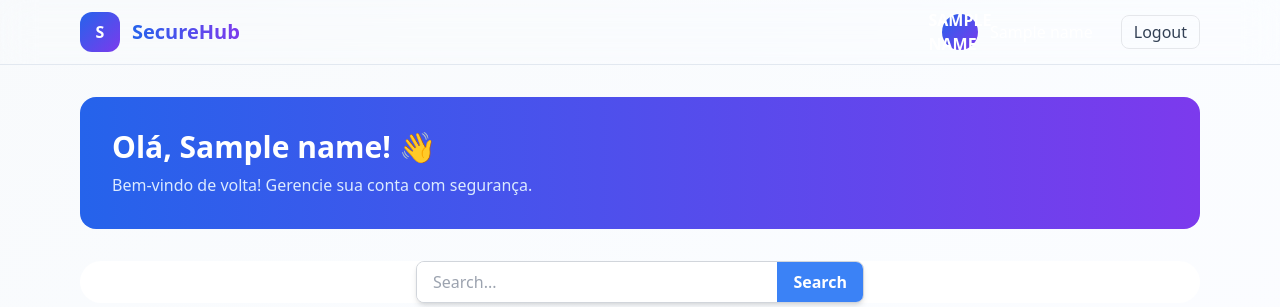
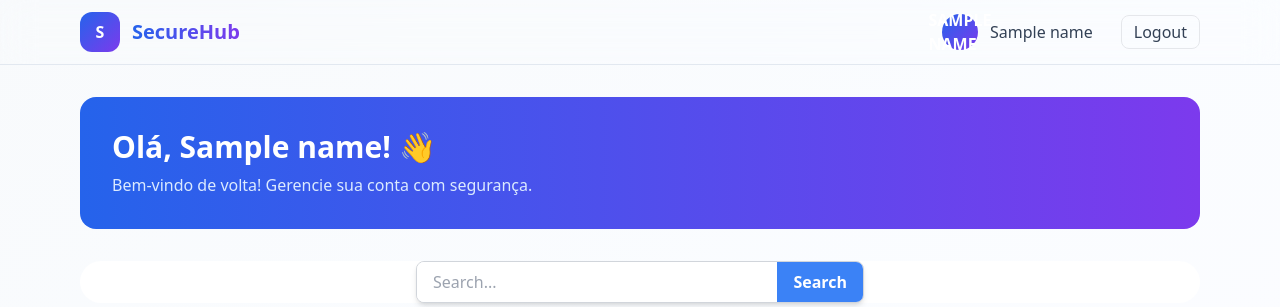
Before and after one commit to maria-lucato08/SiteVulneravel, a Flask app: template templates/dashboard.html in a window 1280 px wide. Shown: the top 307 px of the page. Run offline with Flask 3, Linux system fonts and the light colour scheme; the template is opened without the code that fills it: most values are stand-ins (such as "Sample title", 1, 10 or a date in 2020); some libraries are stand-ins or nearby versions.

Commit message:
header final

```diff
--- a/templates/dashboard.html
+++ b/templates/dashboard.html
@@ -34,11 +34,11 @@
               {{ name[0].upper() }}
             </div>
 
-            <span class="font-medium">{{ name }}</span>
+            <span class="font-medium text-test">{{ name }}</span>
           </div>
 
           <a href="{{ url_for('login_route.login') }}" class="ml-4">
-            <button class="border px-3 py-1 rounded-lg text-test hover:bg-slate-100">
+            <button class="border px-3 py-1 rounded-lg text-test hover">
               Logout
             </button>
           </a>
```
